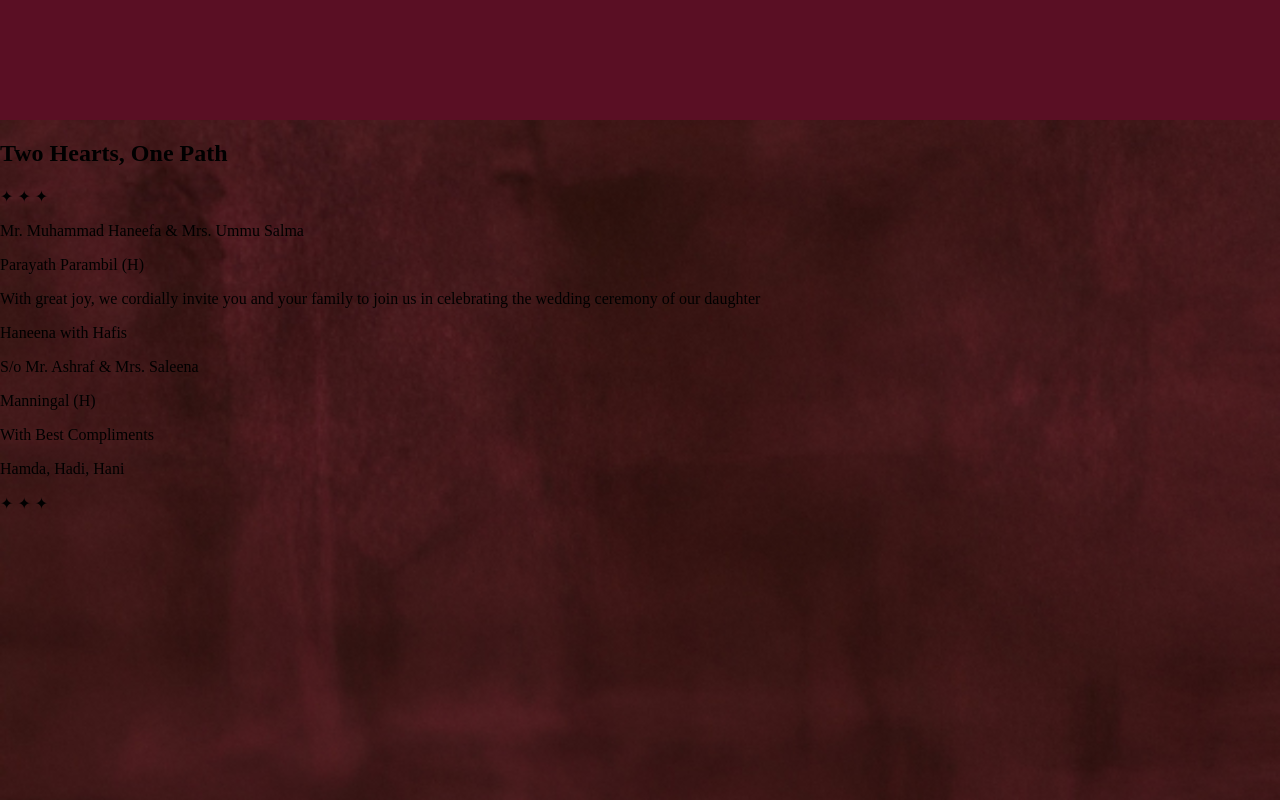
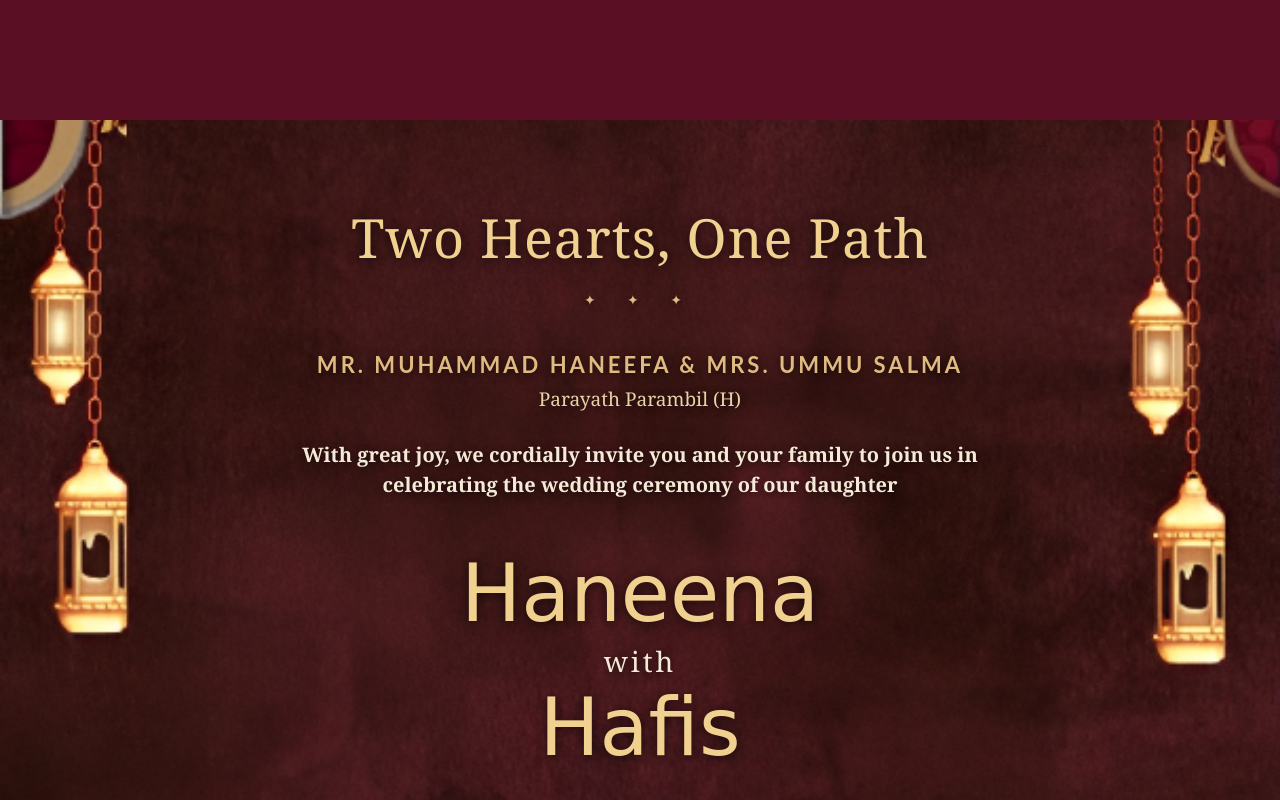
Before and after one commit to noufalrasak/R-R, a plain HTML site: page index.html in a window 1280 px wide. Shown: the part 680-1480 px from the top of the page. Drawn offline with nearby package versions, Linux system fonts and the light colour scheme.

Commit message:
Update styles.css

```diff
--- a/styles.css
+++ b/styles.css
@@ -84,10 +84,108 @@ body {
 .contacts {
     min-height: 100vh;
     min-height: 100svh;
-    background-image: url(assets/section2.jpg);
+    display: flex;
+    align-items: center;
+    justify-content: center;
+    box-sizing: border-box;
+    padding: clamp(50px, 9vw, 80px) clamp(16px, 5vw, 24px);
+    background-color: #3a0615;
+    background-image: url(Contents.jpg);
     background-size: cover;
     background-position: center center;
     background-repeat: no-repeat;
+}
+
+.invite {
+    max-width: 900px;
+    margin: 0 auto;
+    text-align: center;
+}
+
+.invite-title {
+    font-family: 'Cinzel', 'Trajan Pro', Georgia, serif;
+    font-size: clamp(28px, 6vw, 54px);
+    font-weight: 400;
+    letter-spacing: 1px;
+    text-transform: capitalize;
+    color: #f0d18f;
+    margin: 0 0 18px;
+    text-shadow: 0 2px 12px rgba(0, 0, 0, 0.7);
+}
+
+.invite-ornament {
+    color: #dfbb81;
+    letter-spacing: 14px;
+    font-size: 14px;
+    margin: 0 0 clamp(26px, 5vw, 42px);
+    text-shadow: 0 2px 8px rgba(0, 0, 0, 0.6);
+}
+
+.invite-parents {
+    font-family: 'DM Sans', 'Lato', sans-serif;
+    font-size: clamp(14px, 3.2vw, 22px);
+    font-weight: 700;
+    letter-spacing: clamp(1.5px, 0.5vw, 3px);
+    text-transform: uppercase;
+    color: #dfbb81;
+    margin: clamp(26px, 5vw, 40px) 0 8px;
+    text-shadow: 0 2px 8px rgba(0, 0, 0, 0.6);
+}
+
+.invite-address {
+    font-family: 'Cormorant Garamond', Georgia, serif;
+    font-size: clamp(16px, 2.8vw, 19px);
+    color: #e8d2a6;
+    margin: 0;
+    text-shadow: 0 2px 8px rgba(0, 0, 0, 0.6);
+}
+
+.invite-line {
+    font-family: 'Cormorant Garamond', Georgia, serif;
+    font-size: clamp(16px, 2.8vw, 20px);
+    font-weight: 600;
+    color: #f5ead8;
+    max-width: 760px;
+    margin: clamp(18px, 4vw, 28px) auto 0;
+    line-height: 1.5;
+    text-shadow: 0 2px 8px rgba(0, 0, 0, 0.6);
+}
+
+.invite-couple {
+    display: flex;
+    flex-direction: column;
+    align-items: center;
+    margin: clamp(24px, 6vw, 50px) 0 clamp(26px, 5vw, 40px);
+}
+
+.invite-name {
+    font-family: 'Great Vibes', 'Allura', cursive;
+    font-size: clamp(48px, 11vw, 80px);
+    line-height: 1.1;
+    color: #f0d18f;
+    text-shadow: 0 2px 12px rgba(0, 0, 0, 0.7);
+}
+
+.invite-with {
+    font-family: 'Cormorant Garamond', Georgia, serif;
+    font-size: clamp(20px, 4vw, 28px);
+    letter-spacing: 3px;
+    color: #f5ead8;
+    margin: 4px 0;
+    text-shadow: 0 2px 8px rgba(0, 0, 0, 0.6);
+}
+
+.invite-compliments {
+    font-family: 'Cormorant Garamond', Georgia, serif;
+    font-size: clamp(14px, 2.6vw, 16px);
+    font-weight: 700;
+    color: #f5ead8;
+    margin: clamp(26px, 5vw, 38px) 0 8px;
+    text-shadow: 0 2px 8px rgba(0, 0, 0, 0.6);
+}
+
+.invite-compliments + .invite-address {
+    margin-bottom: clamp(20px, 4vw, 30px);
 }
 
 /* ============================================================
@@ -374,7 +472,7 @@ body {
     font-size: 11px;
     letter-spacing: 3px;
     text-transform: uppercase;
-    color: #dfbb81;
+    color: #ffffff;
     margin-bottom: 10px;
     text-shadow: 0 2px 8px rgba(0, 0, 0, 0.6);
 }
@@ -383,13 +481,13 @@ body {
     font-family: 'Italiana', serif;
     font-size: clamp(32px, 6vw, 48px);
     font-weight: 400;
-    color: #f0d18f;
+    color: #C0C0C0;
     margin: 0 0 10px;
     text-shadow: 0 2px 12px rgba(0, 0, 0, 0.7);
 }
 
 .section-alt .ornament {
-    color: #dfbb81;
+    color: #C0C0C0;
     letter-spacing: 8px;
     font-size: 14px;
     margin-bottom: 40px;
@@ -404,10 +502,10 @@ body {
 }
 
 .contact-card {
-    background: rgba(50, 6, 20, 0.72);
+    background: rgba(90, 24, 40, 1);
     -webkit-backdrop-filter: blur(6px);
     backdrop-filter: blur(6px);
-    border: 1px solid #dfbb81;
+    border: 1px solid #C0C0C0;
     border-radius: 16px;
     padding: 22px 16px;
     text-align: center;
@@ -422,7 +520,7 @@ body {
 .contact-name {
     font-family: 'Italiana', serif;
     font-size: clamp(15px, 3.2vw, 19px);
-    color: #f0d18f;
+    color: #C0C0C0;
     font-weight: 400;
     margin-bottom: 3px;
 }
@@ -430,7 +528,7 @@ body {
 .contact-role {
     font-family: 'DM Sans', sans-serif;
     font-size: 13px;
-    color: #e8d2a6;
+    color: #C0C0C0;
     font-style: italic;
     margin-bottom: 14px;
 }
@@ -444,8 +542,8 @@ body {
     padding: 0 22px;
     box-sizing: border-box;
     background: transparent;
-    border: 1.5px solid #dfbb81;
-    color: #dfbb81;
+    border: 1.5px solid #C0C0C0;
+    color: #C0C0C0;
     border-radius: 40px;
     text-decoration: none;
     font-family: 'Italiana', serif;
```
